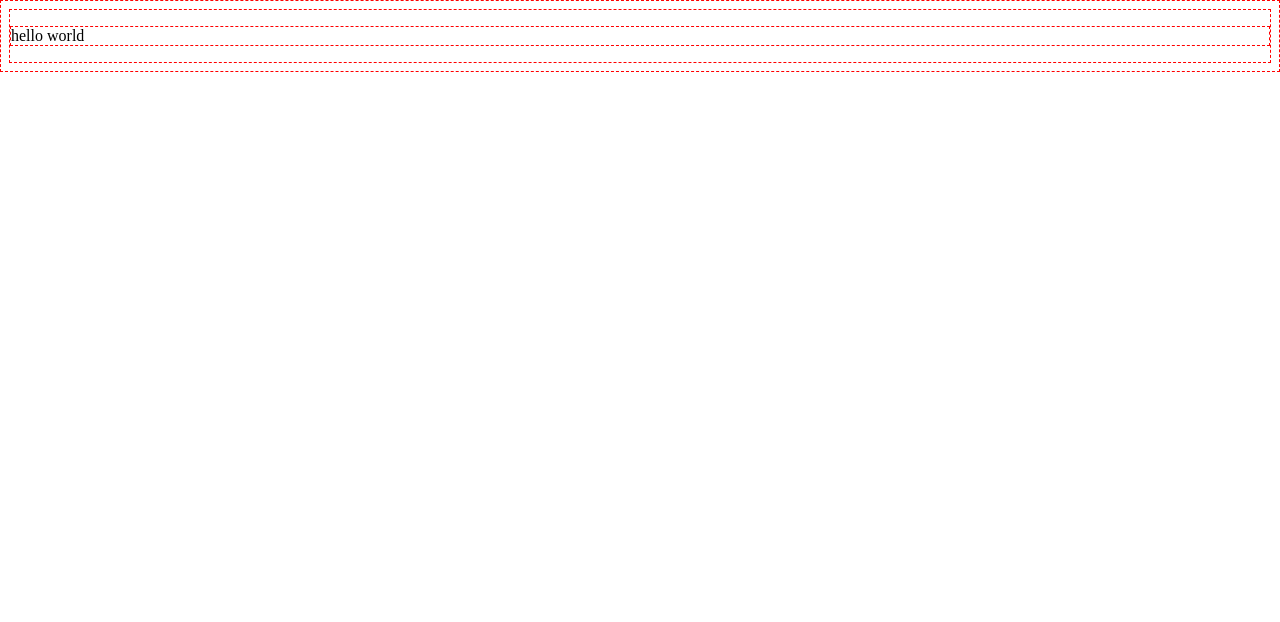
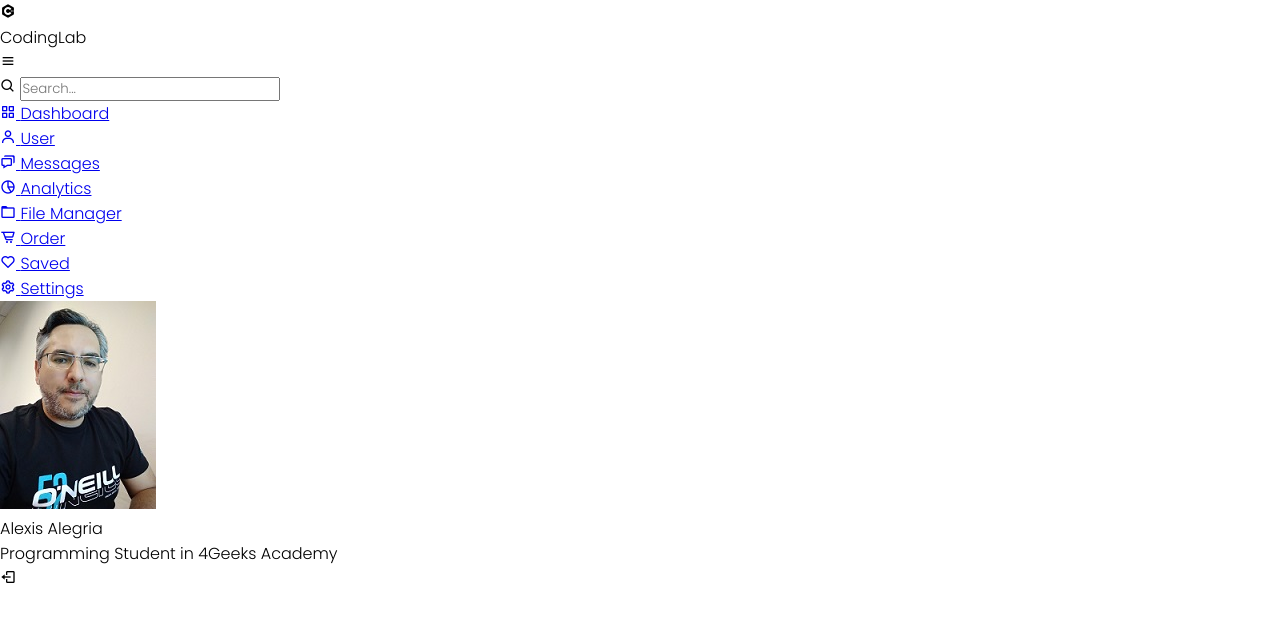
Before and after one commit to AlexisAlegria/Responsive-Side-NavBar, a plain HTML site: page index.html in a window 1280 px wide. Drawn offline with nearby package versions, Linux system fonts and the light colour scheme.

Commit message:
second commit one jpg file added

```diff
--- a/index.html
+++ b/index.html
@@ -5,9 +5,99 @@
     <meta http-equiv="X-UA-Compatible" content="IE=edge">
     <meta name="viewport" content="width=, initial-scale=1.0">
     <link rel="stylesheet" href="style.css">
-    <title>Document</title>
+
+    <!-- boxicons CDN Link -->
+    <link href='https://unpkg.com/boxicons@2.0.9/css/boxicons.min.css' rel='stylesheet'>
+
+    <title>Responsive Side NavBar</title>
 </head>
 <body>
-    <p>hello world</p>
+    <div class="sidebar">
+        <div class="logo-content">
+            <div class="logo">
+                <i class='bx bxl-c-plus-plus'></i>
+                <div class="logo_name">CodingLab</div>
+            </div>
+            <i class='bx bx-menu' id="btn"></i>
+        </div>
+        <ul class="nav_list">
+            <li>
+                    <i class='bx bx-search'></i>
+                    <input type="text" placeholder="Search...">
+                <!-- <span class="tooltip">Dashboard</span> -->
+            </li>
+            <li>
+                <a href="#">
+                    <i class='bx bx-grid-alt'></i>
+                    <span class="links_name">Dashboard</span>
+                </a>
+                <!-- <span class="tooltip">Dashboard</span> -->
+            </li>
+            <li>
+                <a href="#">
+                    <i class='bx bx-user'></i>
+                    <span class="links_name">User</span>
+                </a>
+                <!-- <span class="tooltip">Dashboard</span> -->
+            </li>
+            <li>
+                <a href="#">
+                    <i class='bx bx-chat'></i>
+                    <span class="links_name">Messages</span>
+                </a>
+                <!-- <span class="tooltip">Dashboard</span> -->
+            </li>
+            <li>
+                <a href="#">
+                    <i class='bx bx-pie-chart-alt-2'></i>
+                    <span class="links_name">Analytics</span>
+                </a>
+                <!-- <span class="tooltip">Dashboard</span> -->
+            </li>
+            <li>
+                <a href="#">
+                    <i class='bx bx-folder'></i>
+                    <span class="links_name">File Manager</span>
+                </a>
+                <!-- <span class="tooltip">Dashboard</span> -->
+            </li>
+            <li>
+                <a href="#">
+                    <i class='bx bx-cart-alt'></i>
+                    <span class="links_name">Order</span>
+                </a>
+                <!-- <span class="tooltip">Dashboard</span> -->
+            </li>
+            <li>
+                <a href="#">
+                    <i class='bx bx-heart'></i>
+                    <span class="links_name">Saved</span>
+                </a>
+                <!-- <span class="tooltip">Dashboard</span> -->
+            </li>
+            <li>
+                <a href="#">
+                    <i class='bx bx-cog'></i>
+                    <span class="links_name">Settings</span>
+                </a>
+                <!-- <span class="tooltip">Dashboard</span> -->
+            </li>
+        </ul>
+        <div class="profile_content">
+            <div class="profile">
+                <div class="profile_details">
+                    <img src="selfie.jpg" alt="">
+                    <div class="name_job">
+                        <div class="name">Alexis Alegria</div>
+                        <div class="job">Programming Student in 4Geeks Academy</div>
+                    </div>
+                    <div>
+                        <i class='bx bx-log-out' id="log_out"></i>
+                    </div>
+                </div>
+            </div>
+        </div>
+    </div>
+
 </body>
 </html>
--- a/style.css
+++ b/style.css
@@ -1,3 +1,14 @@
+@import url('https://fonts.googleapis.com/css2?family=Poppins:wght@300&display=swap');
+
 *{
-    border: 1px dashed red;
+margin: 0;
+padding: 0;
+box-sizing: border-box;
+font-family:'Poppins', sans-serif;
 }
+body
+
+
+ul{
+    list-style-type: none;
+}
```
Also changed, not shown: selfie.jpg (added), 1 other file.
